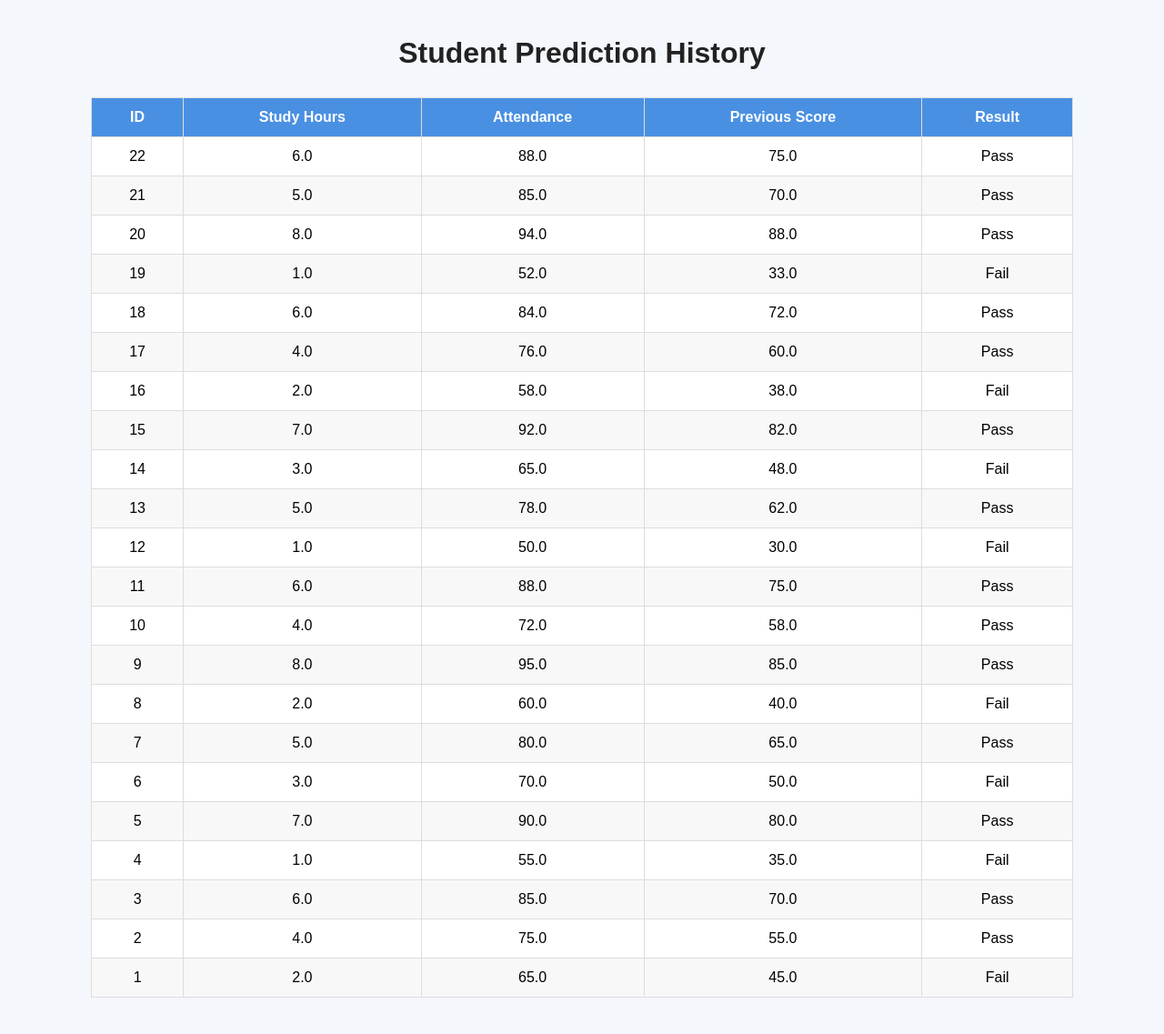
After one commit to Gayathri-S-M/student-performance-predictor, a Flask app: page /history in a window 1280 px wide. The commit adds this page. Shown: the whole page at 91% size. Run offline with Flask 3, Linux system fonts and the light colour scheme; data comes from the database, SQL or seed files in the repository; both versions use the stored data as it was after the commit; parts of the project's set-up code (start-up, migrations or seed data) failed here and were passed over.

Commit message:
Add prediction history and database integration

```diff
--- a/app.py
+++ b/app.py
@@ -24,6 +24,23 @@ def students():
 
     return str([dict(student) for student in students])
 
+
+@app.route("/history")
+def history():
+    conn = get_db_connection()
+
+    records = conn.execute("""
+        SELECT *
+        FROM students
+        ORDER BY id DESC
+    """).fetchall()
+
+    conn.close()
+
+    return render_template(
+        "history.html",
+        records=records
+    )
 
 @app.route("/predict", methods=["POST"])
 def predict():
--- a/static/style.css
+++ b/static/style.css
@@ -114,3 +114,82 @@ button:hover {
     background: #27ae60;
     border-radius: 10px;
 }
+/* Prediction History Page */
+
+.history-page {
+    margin: 0;
+    padding: 40px;
+    background: #f4f7fb;
+    font-family: Arial, sans-serif;
+}
+
+.history-page h1 {
+    text-align: center;
+    margin-bottom: 30px;
+    color: #222;
+}
+
+.history-page table {
+    width: 90%;
+    margin: 0 auto;
+    border-collapse: collapse;
+    background: white;
+}
+
+.history-page th,
+.history-page td {
+    padding: 12px 15px;
+    text-align: center;
+    border: 1px solid #ddd;
+}
+
+.history-page th {
+    background: #4a90e2;
+    color: white;
+}
+
+.history-page tr:nth-child(even) {
+    background: #f8f8f8;
+}
+
+.history-page tr:hover {
+    background: #eef5ff;
+}
+.history-page h1 {
+    position: static;
+    width: 100%;
+    text-align: center;
+    margin: 0 0 30px 0;
+    font-size: 32px;
+}
+
+.history-page table {
+    display: table;
+}
+.history-page {
+    margin: 0;
+    padding: 40px;
+    background: #f4f7fb;
+    font-family: Arial, sans-serif;
+    display: block;
+    min-height: 100vh;
+    box-sizing: border-box;
+}
+.history-button {
+    display: block;
+    width: 90%;
+    max-width: 400px;
+    margin: 20px auto;
+    padding: 12px;
+    text-align: center;
+    text-decoration: none;
+    background: #333;
+    color: white;
+    border-radius: 8px;
+    font-size: 16px;
+    font-weight: bold;
+}
+
+.history-button:hover {
+    background: #555;
+}
--- /dev/null
+++ b/templates/history.html
@@ -0,0 +1,39 @@
+<!DOCTYPE html>
+<html lang="en">
+<head>
+    <meta charset="UTF-8">
+    <meta name="viewport" content="width=device-width, initial-scale=1.0">
+    <title>Prediction History</title>
+    <link rel="stylesheet" href="{{ url_for('static', filename='style.css') }}">
+</head>
+
+<body class="history-page">
+
+    <h1>Student Prediction History</h1>
+
+    <table border="1">
+        <thead>
+            <tr>
+                <th>ID</th>
+                <th>Study Hours</th>
+                <th>Attendance</th>
+                <th>Previous Score</th>
+                <th>Result</th>
+            </tr>
+        </thead>
+
+        <tbody>
+            {% for record in records %}
+            <tr>
+                <td>{{ record["id"] }}</td>
+                <td>{{ record["study_hours"] }}</td>
+                <td>{{ record["attendance"] }}</td>
+                <td>{{ record["previous_score"] }}</td>
+                <td>{{ record["result"] }}</td>
+            </tr>
+            {% endfor %}
+        </tbody>
+    </table>
+
+</body>
+</html>
--- a/templates/index.html
+++ b/templates/index.html
@@ -63,7 +63,11 @@
 
             <button type="submit">Predict</button>
 
+
         </form>
+        <a href="{{ url_for('history') }}" class="history-button">
+    View Prediction History
+        </a>
         {% if error %}
         <div class="error">
            {{ error }}
```
Also changed, not shown: students.db.
